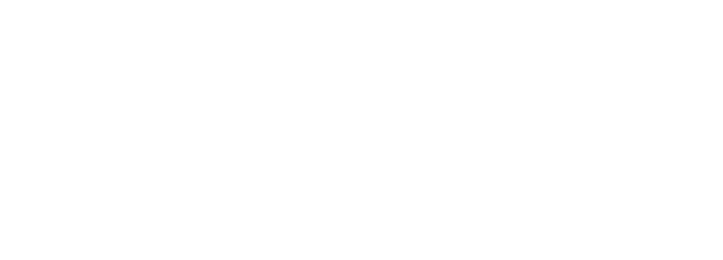
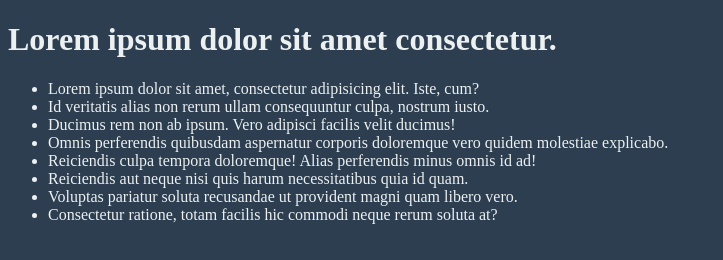
Before and after one commit to hasancanmidi/LearnCSS, a plain HTML site: page Dark Theme/index.html in a window 1280 px wide. Shown: the whole page, without its empty margins (0-723 px from the left). Drawn offline with Linux system fonts and the light colour scheme.

Commit message:
I made dark theme

```diff
--- a/Dark Theme/index.html
+++ b/Dark Theme/index.html
@@ -1,12 +1,43 @@
 <!DOCTYPE html>
-<html lang="en">
+<html lang="en" data-theme="dark">
 <head>
     <meta charset="UTF-8">
     <meta name="viewport" content="width=device-width, initial-scale=1.0">
     <link rel="stylesheet" href="css/style.css">
-    <title>Pico Css</title>
+    <title>Dark Theme</title>
+    <style>
+    :root{
+        --green:#27ae60;
+        --blue:#3498db;
+        --dark:#2c3e50;
+        --yellow:#f1c40f;
+        --red:#c0392b;
+        --dark-blue:#2980b9;
+        --light-white:#ecf0f1;
+        --bg-color: var(--light-white);
+        --text-color: var(--dark-blue);
+    }
+    :root[data-theme="dark"]{
+        --bg-color: var(--dark);
+        --text-color:var(--light-white)
+    }
+    body{
+        background-color: var(--bg-color);
+        color: var(--text-color);
+    }
+    </style>
 </head>
 <body>
-
+    <h1>Lorem ipsum dolor sit amet consectetur.</h1>
+    <ul>
+        <li>Lorem ipsum dolor sit amet, consectetur adipisicing elit. Iste, cum?</li>
+        <li>Id veritatis alias non rerum ullam consequuntur culpa, nostrum iusto.</li>
+        <li>Ducimus rem non ab ipsum. Vero adipisci facilis velit ducimus!</li>
+        <li>Omnis perferendis quibusdam aspernatur corporis doloremque vero quidem molestiae explicabo.</li>
+        <li>Reiciendis culpa tempora doloremque! Alias perferendis minus omnis id ad!</li>
+        <li>Reiciendis aut neque nisi quis harum necessitatibus quia id quam.</li>
+        <li>Voluptas pariatur soluta recusandae ut provident magni quam libero vero.</li>
+        <li>Consectetur ratione, totam facilis hic commodi neque rerum soluta at?</li>
+    </ul>
 </body>
 </html>
```
